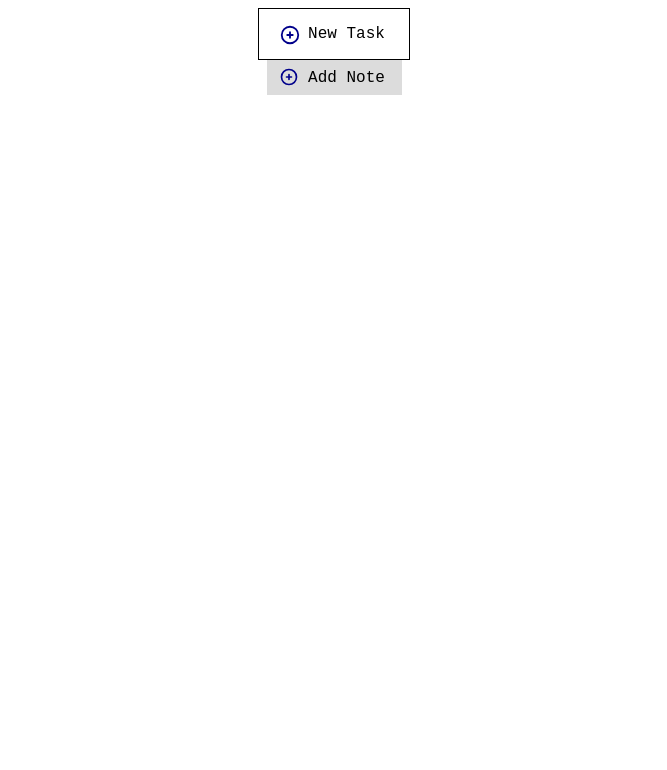
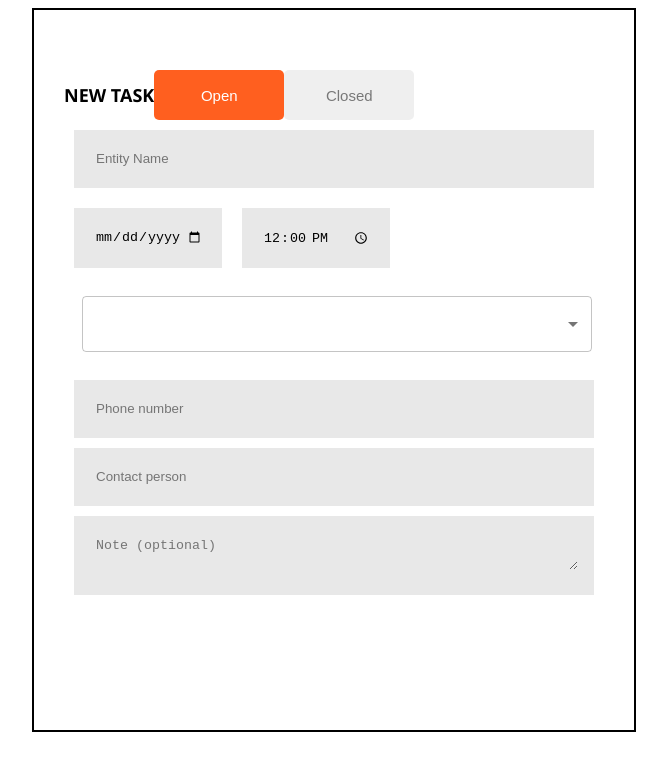
Before and after one commit to DinoWithCurls/taskscheduler, a React (Create React App) app: page / in a window 1280 px wide. Shown: the top 770 px of the page, without its empty margins (314-981 px from the left). Built offline with nearby package versions, Linux system fonts and the light colour scheme.

Commit message:
feat: 🎸 Added the task dropdown in new task modal

```diff
--- a/src/App.js
+++ b/src/App.js
@@ -1,8 +1,8 @@
 import React from 'react';
 //import StatusModal from './components/modals/statusModal';
-import AddTaskButton from './components/buttons/addTaskButton'
+//import AddTaskButton from './components/buttons/addTaskButton'
 import NewTaskModal from './components/modals/newTaskModal';
-import AddNoteButton from './components/buttons/addNoteButton';
+//import AddNoteButton from './components/buttons/addNoteButton';
 //import { Table } from './components/table';
 
 import './styles/App.css';
@@ -10,8 +10,7 @@ function App() {
 
   return (
     <div className="App">
-      <div><AddTaskButton /></div>
-      <div><AddNoteButton /></div>
+      <NewTaskModal />
     </div>
   );
 }
--- a/src/components/iconsComponent.js
+++ b/src/components/iconsComponent.js
@@ -1,4 +1,23 @@
-import {ChevronDownIcon, PhoneIcon, LocationMarkerIcon, FilterIcon, SelectorIcon, ChevronRightIcon,XIcon } from '@heroicons/react/solid';
-import { PlusCircleIcon } from '@heroicons/react/outline';
+import {
+  ChevronDownIcon,
+  FilterIcon,
+  SelectorIcon,
+  ChevronRightIcon,
+  XIcon,
+} from "@heroicons/react/solid";
+import { PlusCircleIcon } from "@heroicons/react/outline";
 
-export { ChevronDownIcon as Down, PhoneIcon as Phone, LocationMarkerIcon as Location, FilterIcon as Filter, SelectorIcon as Selector, PlusCircleIcon as Add, ChevronRightIcon as Right, XIcon as Cross };
+import NestCamWiredStandIcon from '@mui/icons-material/NestCamWiredStand';
+import CallIcon from '@mui/icons-material/Call';
+import LocationOnIcon from '@mui/icons-material/LocationOn';
+export {
+  ChevronDownIcon as Down,
+  CallIcon as Phone,
+  LocationOnIcon as Location,
+  FilterIcon as Filter,
+  SelectorIcon as Selector,
+  PlusCircleIcon as Add,
+  ChevronRightIcon as Right,
+  XIcon as Cross,
+  NestCamWiredStandIcon as Webcam
+};
--- a/src/components/modals/newTaskModal.js
+++ b/src/components/modals/newTaskModal.js
@@ -1,11 +1,32 @@
-import React from "react";
+import React, {useState} from "react";
 import OtherButton from "../buttons/otherButton";
+import { MUIDropdown, MUIForm, MUIItem } from "../../utils/muiComponents";
 import "../../styles/newTaskModal.css";
+
+import { Phone, Location, Webcam } from "../iconsComponent";
+
+const SelectLabel = ({task, handleChange}) => {
+  return (
+    <MUIForm sx={{m:1, minWidth: '98%'}}>
+      <MUIDropdown
+        value={task}
+        onChange = {handleChange}>
+          <MUIItem value={'call'}><Phone />Call</MUIItem>
+          <MUIItem value={'meeting'}><Location />Meeting</MUIItem>
+          <MUIItem value={'video call'}><Webcam />Video Call</MUIItem>
+        </MUIDropdown>
+    </MUIForm>
+  )
+}
 
 const NewTaskModal = () => {
   const onClickAction = () => {
     console.log("Button Pressed");
   };
+  const [task, setTask] = useState('Call');
+  const handleChange = (event) => {
+    setTask(event.target.value);
+  }
   return (
     <div class="container">
       <div class="container-inset">
@@ -30,11 +51,11 @@ const NewTaskModal = () => {
             <input placeholder="Date" class="input-box" type="date" />
           </div>
           <div class="time-input">
-            <input placeholder="Time" class="input-box" type="time" />
+            <input placeholder="Time" class="input-box" type="time" defaultValue={"12:00"} />
           </div>
         </div>
-        <div class="input-box-container">
-          <input placeholder="Task" />
+        <div class="task">
+          <SelectLabel task={task} handleChange={handleChange} />
         </div>
         <div class="input-box-container">
           <input placeholder="Phone number" class="input-box" type="tel" />
--- a/src/styles/newTaskModal.css
+++ b/src/styles/newTaskModal.css
@@ -4,6 +4,7 @@
     width: 600px;
     display: flex;
     flex-direction: column;
+    border: 2px solid;
 }
 .container-inset {
     padding: 5%;
@@ -58,3 +59,13 @@
     margin:10px;
     width: 20%
 }
+.task {
+    text-align: left;
+    padding: 10px;
+}
+.task-dropdown {
+    border: 2px solid;
+    outline: 0;
+    background-color: inherit;
+    width: 98%;
+}
```
